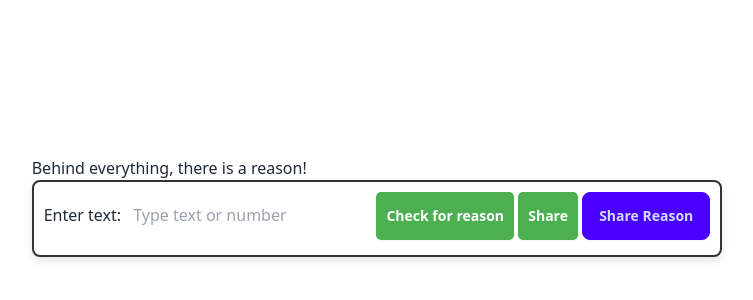
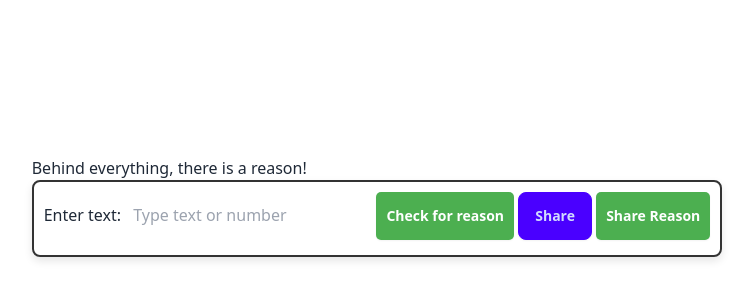
Before and after one commit to engineerDevsoul/engineersouldev, a plain HTML site: page index.html in a window 1280 px wide. Shown: the part 184-484 px from the top of the page, without its empty margins (263-1016 px from the left). Drawn offline with nearby package versions, Linux system fonts and the light colour scheme.

Commit message:
Update demo.css

```diff
--- a/demo.css
+++ b/demo.css
@@ -40,7 +40,7 @@ body {
 #playButton:hover {
     background-color: #45a049;
 }
-#share {
+#shareButton {
     padding: 10px;
     background-color: #4caf50;
     color: white;
@@ -49,6 +49,6 @@ body {
     cursor: pointer;
 }
 
-#share:hover {
+#shareButton:hover {
     background-color: #45a049;
 }
```
